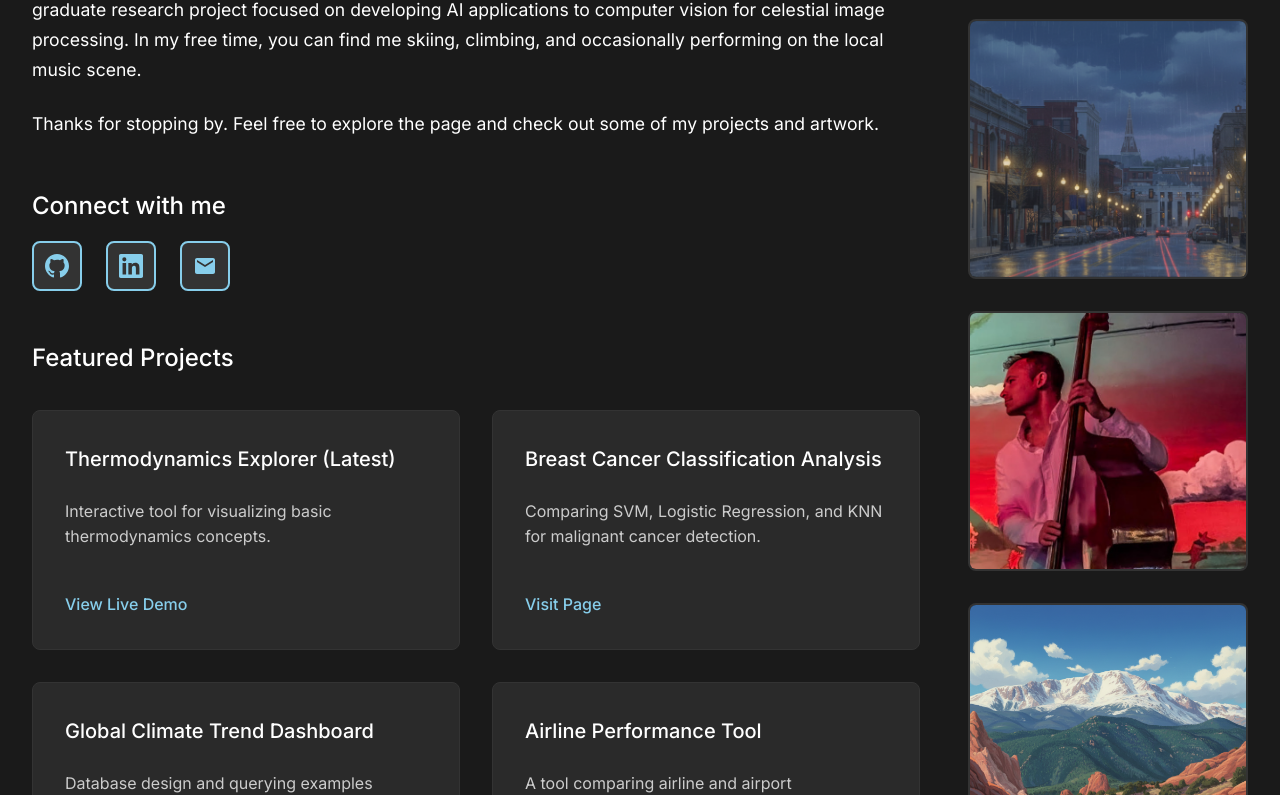
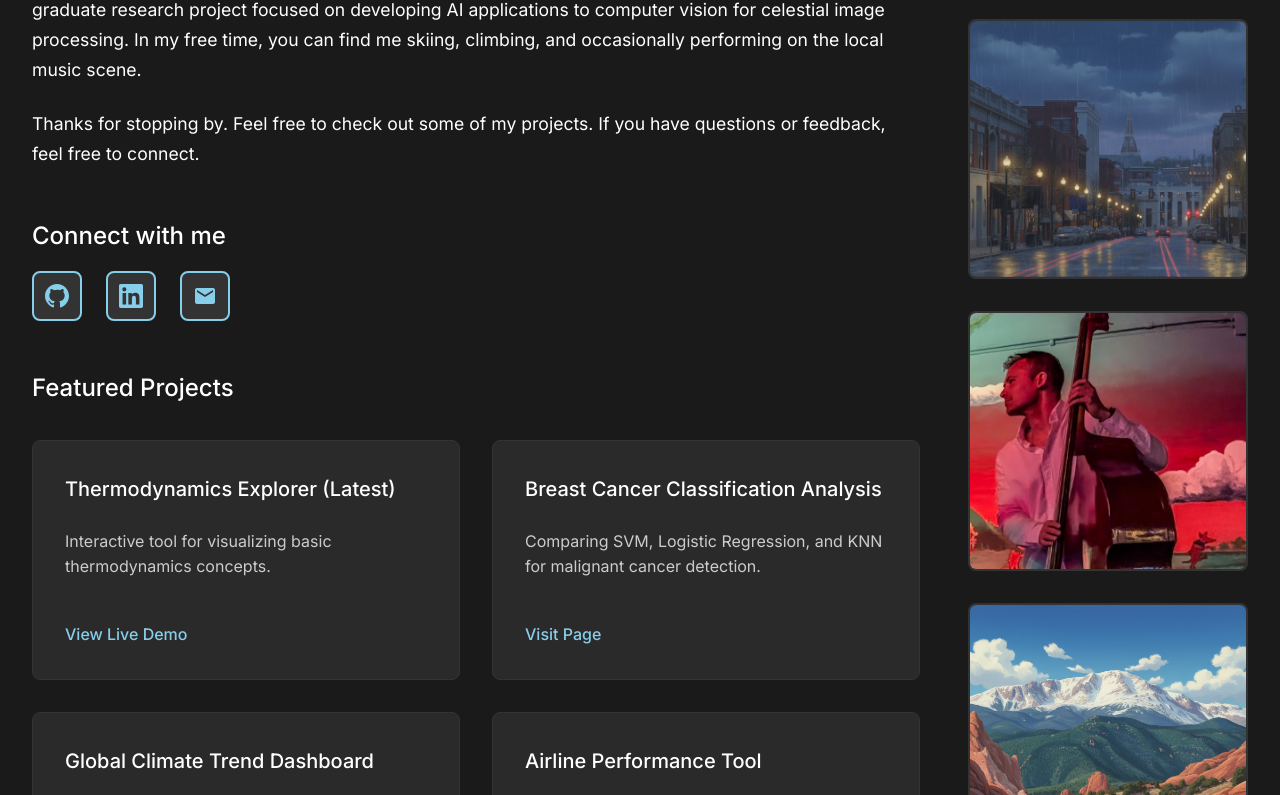
Before and after one commit to jakemedeiros7/jakemedeiros7.github.io, a plain HTML site: page index.html in a window 1280 px wide. Shown: the part 305-1100 px from the top of the page. Drawn offline with Linux system fonts and the light colour scheme.

Commit message:
line 28 questions

```diff
--- a/index.html
+++ b/index.html
@@ -25,7 +25,7 @@
 
                         <p>I served in the Army as an Apache pilot from 2015 to 2025. I enjoy working with data, creating web applications, and exploring the intersection of technology and problem-solving. Some of my interests include human physiology, the character of physical phenomena, and modeling complex systems. My graduate research project focused on developing AI applications to computer vision for celestial image processing. In my free time, you can find me skiing, climbing, and occasionally performing on the local music scene. </p>
 
-                        <p>Thanks for stopping by. Feel free to explore the page and check out some of my projects and artwork.</p>
+                        <p>Thanks for stopping by. Feel free to check out some of my projects. If you have questions or feedback, feel free to connect.</p>
                     </section>
 
                     <section class="links">
```
